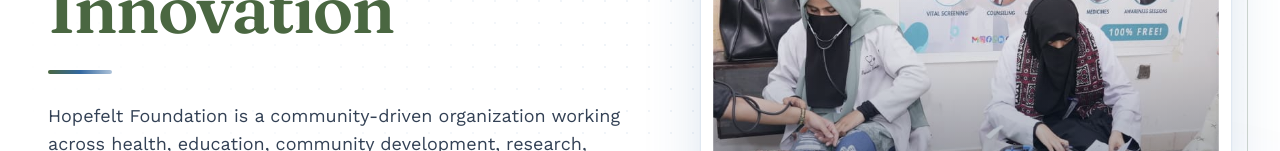
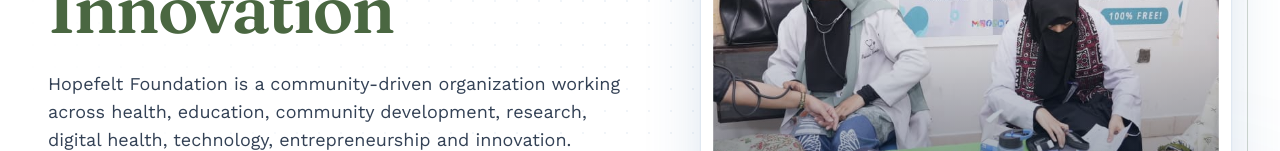
Before and after one commit to muneeb-ur-rahman01/hopefelt-website, a Next.js app in the folder frontend/: page / in a window 1280 px wide. Shown: the part 649-800 px from the top of the page. Built offline with nearby package versions, Linux system fonts and the light colour scheme; no server answers.

Commit message:
Update Hero.jsx

```diff
--- a/frontend/components/home/Hero.jsx
+++ b/frontend/components/home/Hero.jsx
@@ -75,7 +75,7 @@ export default function Hero() {
               Innovation
             </h1>
 
-            <span className="hero-rise hero-d2 mt-7 block h-1 w-16 rounded-full bg-gradient-to-r from-[#4a6741] via-[#3368A0] to-[#3368A0]/40" />
+
 
             <p className="hero-rise hero-d3 mt-7 max-w-2xl text-base leading-8 text-slate-700 sm:text-lg">
               Hopefelt Foundation is a community-driven organization working
```
